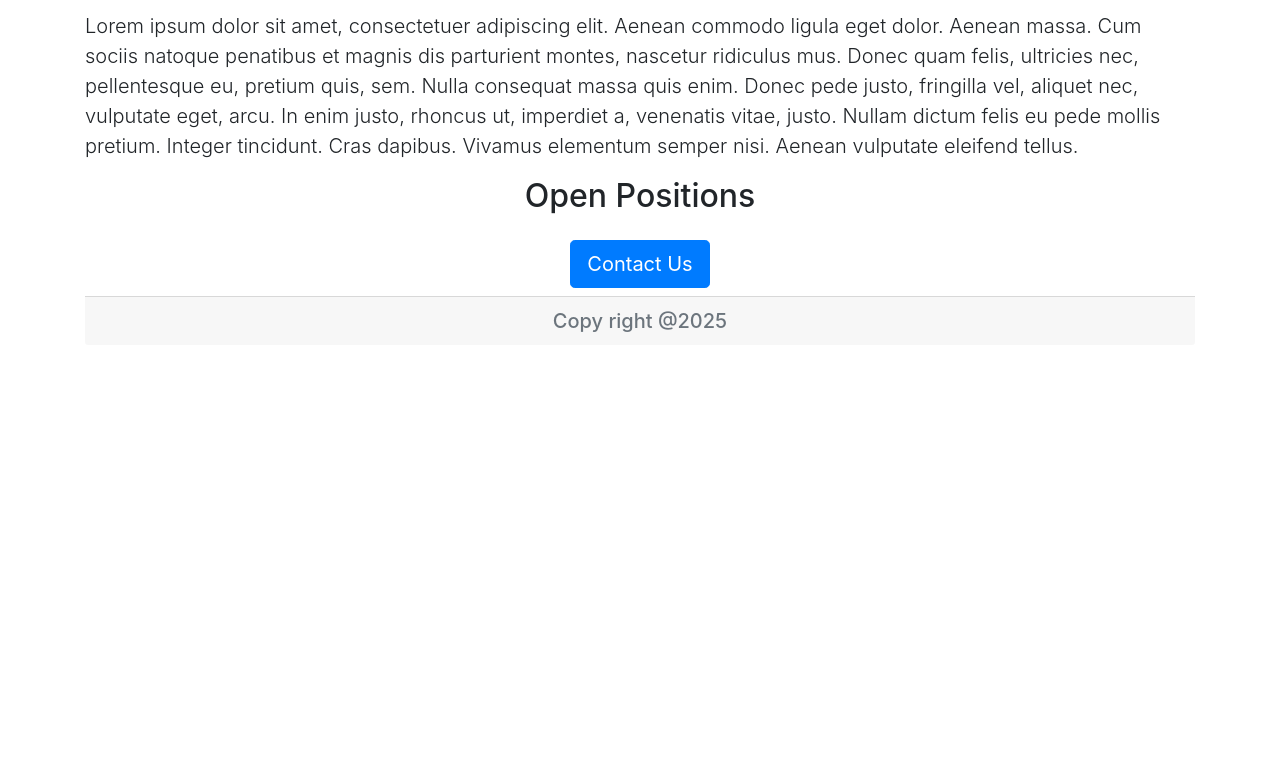
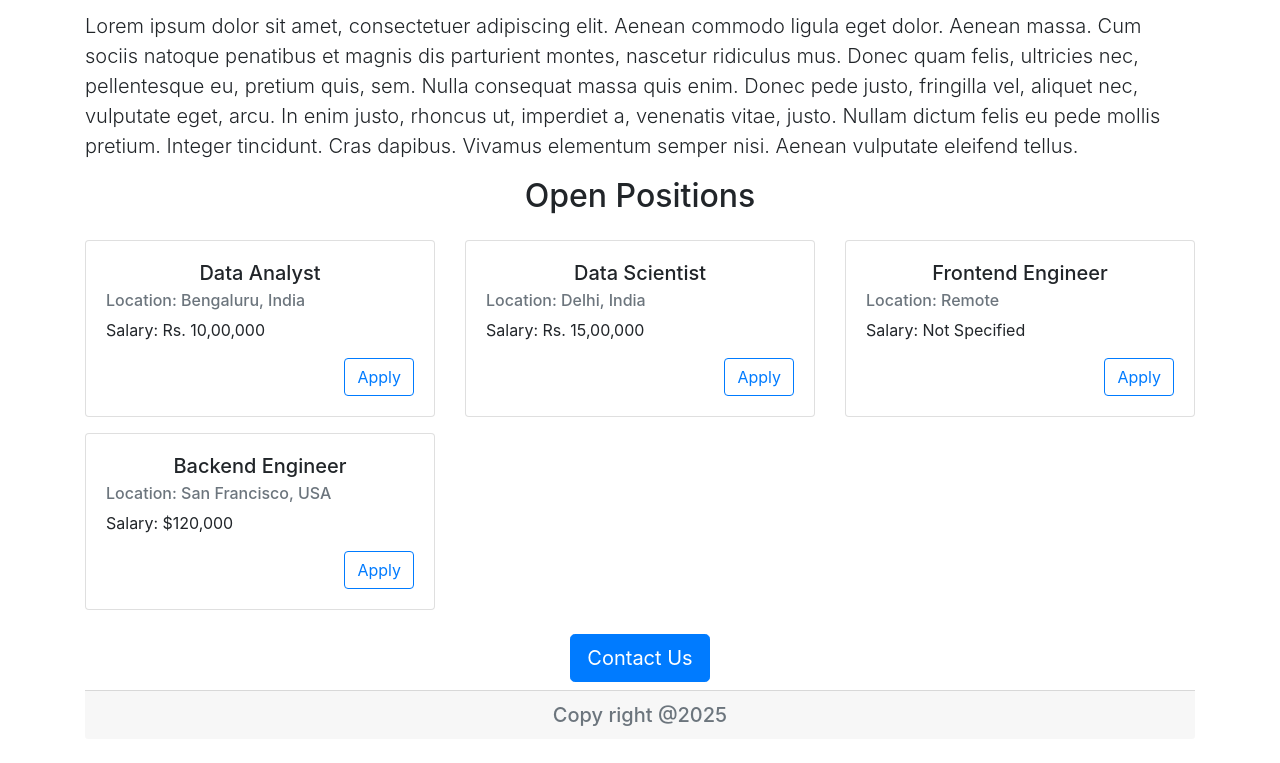
Before and after one commit to arockiaraj-jnts/jovian-career-website, a Flask app: page / in a window 1280 px wide. Shown: the part 439-1202 px from the top of the page. Before the commit the page ends 771 px from the top, so only its background shows below. Run offline with Flask 3, Linux system fonts and the light colour scheme.

Commit message:
dynamicdata added

```diff
--- a/app.py
+++ b/app.py
@@ -1,11 +1,37 @@
-from flask import Flask, render_template
+from flask import Flask, render_template, jsonify, json
 
 app = Flask(__name__)
+
+jobs = [{
+    'id': 1,
+    'title': 'Data Analyst',
+    'location': 'Bengaluru, India',
+    'salary': 'Rs. 10,00,000'
+}, {
+    'id': 2,
+    'title': 'Data Scientist',
+    'location': 'Delhi, India',
+    'salary': 'Rs. 15,00,000'
+}, {
+    'id': 3,
+    'title': 'Frontend Engineer',
+    'location': 'Remote',
+}, {
+    'id': 4,
+    'title': 'Backend Engineer',
+    'location': 'San Francisco, USA',
+    'salary': '$120,000'
+}]
 
 
 @app.route('/')
 def hello_world():
-  return render_template('home.html')
+  return render_template('home.html', jobs=jobs, company_name='Jovian')
+
+
+@app.route('/api/jobs')
+def list_jobs():
+  return json.dumps(jobs)
 
 
 if (__name__ == '__main__'):
--- a/templates/home.html
+++ b/templates/home.html
@@ -19,6 +19,12 @@
   <h2 class="text-center mt-2 mb-4">About Job Site</h2>
   <p class="lead">Lorem ipsum dolor sit amet, consectetuer adipiscing elit. Aenean commodo ligula eget dolor. Aenean massa. Cum sociis natoque penatibus et magnis dis parturient montes, nascetur ridiculus mus. Donec quam felis, ultricies nec, pellentesque eu, pretium quis, sem. Nulla consequat massa quis enim. Donec pede justo, fringilla vel, aliquet nec, vulputate eget, arcu. In enim justo, rhoncus ut, imperdiet a, venenatis vitae, justo. Nullam dictum felis eu pede mollis pretium. Integer tincidunt. Cras dapibus. Vivamus elementum semper nisi. Aenean vulputate eleifend tellus.  </p>
   <h2 class="text-center mt-2 mb-4">Open Positions</h2>
+  <div class="row">
+    {% for job in jobs %}
+      {%include 'job_item.html'%}
+    {% endfor %}
+  </div>
+
     <div class="text-center mt-2 mb-4">
     <button type="button" class="btn btn-primary btn-lg mb-2">Contact Us</button>
       <h5 class="card-footer text-muted">Copy right @2025</h5>
--- /dev/null
+++ b/templates/job_item.html
@@ -0,0 +1,16 @@
+<div class="col-md-4 mb-3">
+  <div class="card h-100">
+    <div class="card-body">
+      <h5 class="card-title text-center ">{{ job.title }}</h5>
+      <h6 class="card-subtitle mb-2 text-muted">Location: {{ job.location }}</h6>
+      {% if 'salary' in job %}
+        <p class="card-text">Salary: {{ job.salary }}</p>
+      {% else %}
+        <p class="card-text">Salary: Not Specified</p>
+      {% endif %}
+      <div class="d-flex justify-content-end">
+        <button type="button" class="btn btn-outline-primary">Apply</button>
+      </div>
+    </div>
+  </div>
+</div>
```
